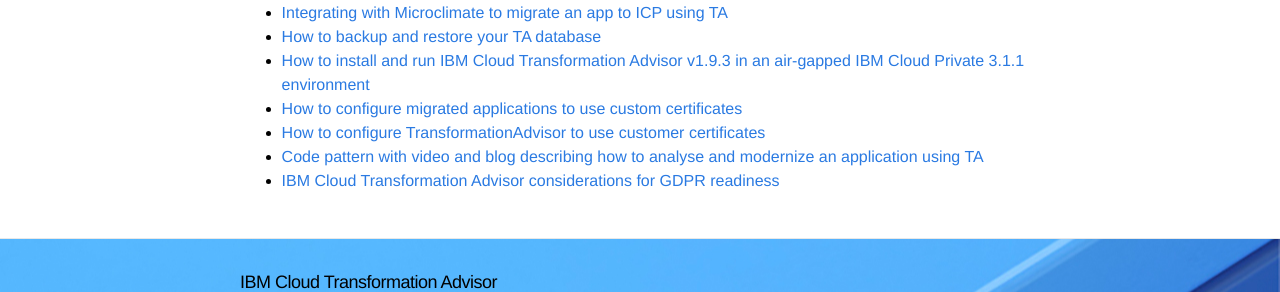
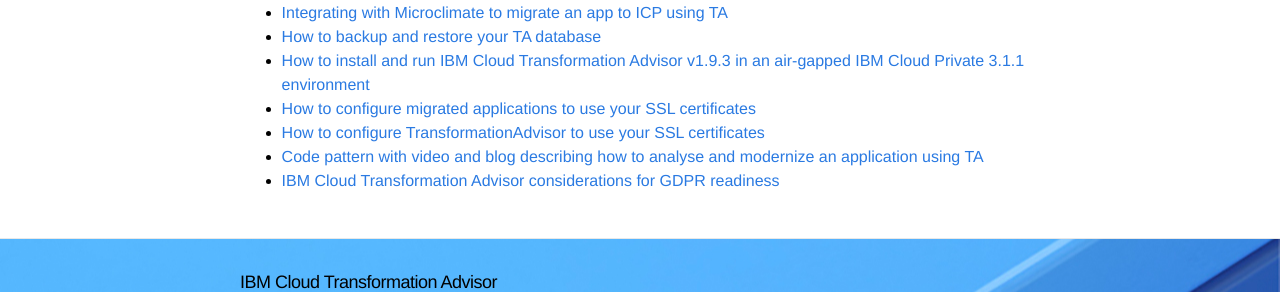
Before and after one commit to TransformationAdvisor/TA.github.io, a Jekyll site: the page built from doc/index.md, in a window 1280 px wide. Shown: the part 245-537 px from the top of the page. Built offline with Jekyll 4.4.1, drawn with Linux system fonts in a browser that asks for light colours.

Commit message:
Update index.md

```diff
--- a/doc/index.md
+++ b/doc/index.md
@@ -10,7 +10,7 @@
 - [Integrating with Microclimate to migrate an app to ICP using TA](https://developer.ibm.com/recipes/tutorials/transformation-advisor/)
 - [How to backup and restore your TA database](./db_backup.md)
 - [How to install and run IBM Cloud Transformation Advisor v1.9.3 in an air-gapped IBM Cloud Private 3.1.1 environment](https://www.ibm.com/developerworks/community/blogs/d47ff92c-e968-4584-9fce-d4cce4f095c2/entry/How_to_deploy_IBM_Transformation_Advisor_to_offline_IBM_Cloud_Private_3_1_1_environment?lang=en)
-- [How to configure migrated applications to use custom certificates](./ssl.md)
-- [How to configure TransformationAdvisor to use customer certificates](./tassl.md)
+- [How to configure migrated applications to use your SSL certificates](./ssl.md)
+- [How to configure TransformationAdvisor to use your SSL certificates](./tassl.md)
 - [Code pattern with video and blog describing how to analyse and modernize an application using TA](https://developer.ibm.com/patterns/app-modernization-transformation-advisor-cloud-private/)
 - [IBM Cloud Transformation Advisor considerations for GDPR readiness](./gdpr.md)
```
